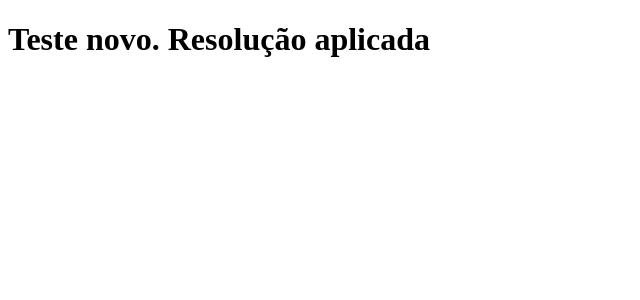
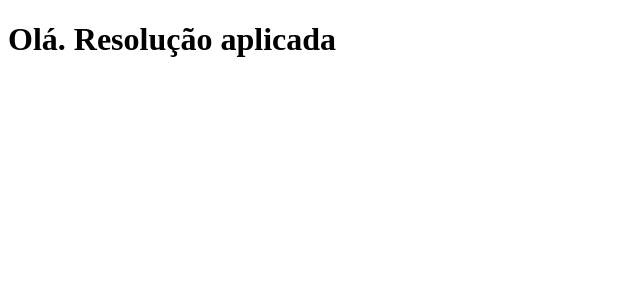
Before and after one commit to JLeoBorges/clone-tabnews, a Next.js app: page / in a window 1280 px wide. Shown: the top 300 px of the page, without its empty margins (0-640 px from the left). Built offline with nearby package versions, Linux system fonts and the light colour scheme.

Commit message:
Testando

```diff
--- a/pages/index.js
+++ b/pages/index.js
@@ -1,7 +1,7 @@
 function Home() {
   return (
     <div>
-      <h1>Teste novo. Resolução aplicada</h1>
+      <h1>Olá. Resolução aplicada</h1>
     </div>
   );
 }
```
